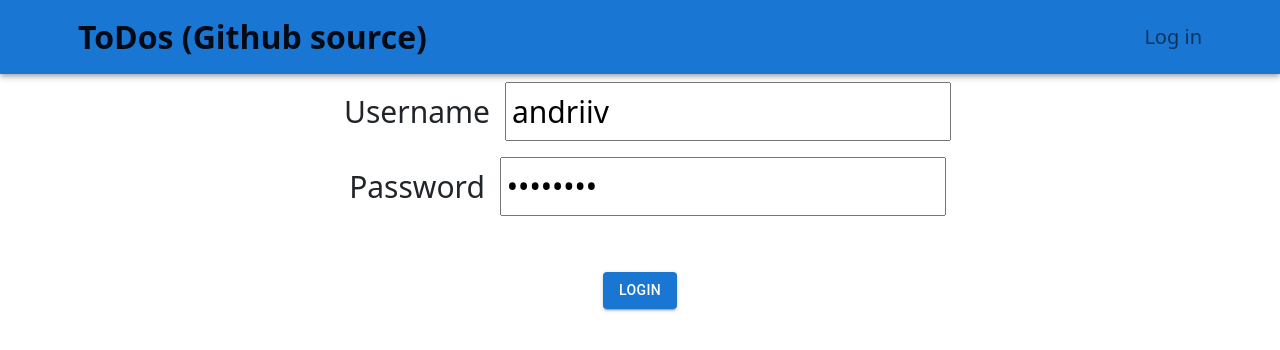
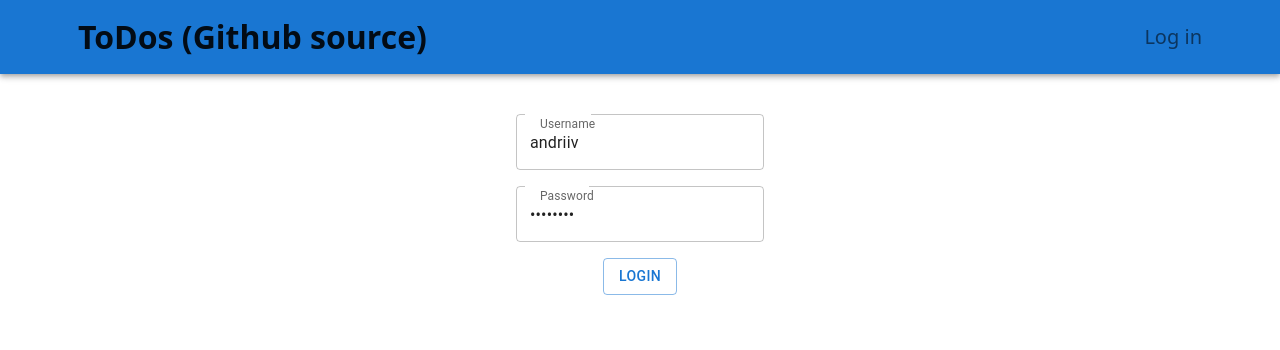
Before and after one commit to roman-andriiv/todo-react, a React (Create React App) app: page / in a window 1280 px wide. Shown: the top 350 px of the page. Built offline with nearby package versions, Linux system fonts and the light colour scheme.

Commit message:
[andriiv] UI fixes#6

```diff
--- a/src/components/todo/ListTodosComponent.jsx
+++ b/src/components/todo/ListTodosComponent.jsx
@@ -6,7 +6,7 @@ import Button from '@mui/material/Button'
 import {IconButton, Snackbar} from "@mui/material"
 import DeleteIcon from '@mui/icons-material/Delete'
 import EditIcon from '@mui/icons-material/Edit'
-import {DataGrid} from "@mui/x-data-grid"
+import {DataGrid, gridClasses, GridToolbarContainer, GridToolbarExport} from "@mui/x-data-grid"
 
 export function ListTodosComponent() {
 
@@ -68,6 +68,15 @@ export function ListTodosComponent() {
         }
     ]
 
+    function CustomToolbar() {
+        return (
+            <GridToolbarContainer
+                className={gridClasses.toolbarContainer}>
+                <GridToolbarExport/>
+            </GridToolbarContainer>
+        )
+    }
+
     return (<div className="container">
         <Button variant="contained" className="btn btn-success m-5" onClick={addTodo}> New ToDo</Button>
         {message && <div className="alert alert-warning">{message}</div>}
@@ -76,7 +85,8 @@ export function ListTodosComponent() {
                 disableSelectionOnClick={true}
                 rows={todos}
                 columns={columns}
-                getRowId={row => row.id}/>
+                getRowId={row => row.id}
+                components={{Toolbar: CustomToolbar}}/>
         </div>
         {/*<div>*/}
         {/*    <table className="table">*/}
--- a/src/components/todo/LoginComponent.jsx
+++ b/src/components/todo/LoginComponent.jsx
@@ -2,6 +2,7 @@ import {useState} from "react"
 import {useNavigate} from "react-router-dom"
 import {useAuth} from "./security/AuthContext"
 import Button from "@mui/material/Button"
+import {Stack, TextField} from "@mui/material"
 
 export function LoginComponent() {
 
@@ -32,24 +33,45 @@ export function LoginComponent() {
     }
 
     return (
-        <div className="Login">
-            {showErrorMessage &&
-                <div className="errorMessage text-danger">Authenticated failed. Please check your credentials</div>}
-
-            <div className="LoginForm">
-                <div>
-                    <label>Username</label>
-                    <input type="text" name="username" value={username} onChange={handleUsernameChange}/>
-                </div>
-                <div>
-                    <label>Password</label>
-                    <input type="password" name="password" value={password} onChange={handlePasswordChange}/>
-                </div>
-                <div>
-                    {/*<button className="btn btn-primary" type="button" name="login" onClick={handleSubmit}>login</button>*/}
-                    <Button variant="contained" className="btn-success btn m-5" onClick={handleSubmit}>login</Button>
-                </div>
-            </div>
+        // <div className="Login">
+        //     {showErrorMessage &&
+        //         <div className="errorMessage text-danger">Authenticated failed. Please check your credentials</div>}
+        //
+        //     <div className="LoginForm">
+        //         <div>
+        //             <label>Username</label>
+        //             <input type="text" name="username" value={username} onChange={handleUsernameChange}/>
+        //         </div>
+        //         <div>
+        //             <label>Password</label>
+        //             <input type="password" name="password" value={password} onChange={handlePasswordChange}/>
+        //         </div>
+        //         <div>
+        //             {/*<button className="btn btn-primary" type="button" name="login" onClick={handleSubmit}>login</button>*/}
+        //             <Button variant="contained" className="btn-success btn m-5" onClick={handleSubmit}>login</Button>
+        //         </div>
+        //     </div>
+        // </div>
+        <div>
+            <Stack spacing={2} alignItems="center" mt={5}>
+                <TextField
+                    name="username"
+                    label="Username"
+                    value={username}
+                    onChange={handleUsernameChange}/>
+                <TextField
+                    type="password"
+                    name="password"
+                    label="Password"
+                    value={password}
+                    onChange={handlePasswordChange}/>
+                <Button
+                    variant="outlined"
+                    color="primary"
+                    onClick={handleSubmit}>
+                    Login
+                </Button>
+            </Stack>
         </div>
     )
 }
--- a/src/components/todo/TodoComponent.jsx
+++ b/src/components/todo/TodoComponent.jsx
@@ -91,12 +91,8 @@ export default function TodoComponent() {
                         <ErrorMessage name="targetDate" component="div" className="alert alert-warning"/>
                         <ErrorMessage name="done" component="div" className="alert alert-warning"/>
                         <Field type="text" className="form-control mb-3" name="description" placeholder="Description"/>
-                        <fieldset>
-                            <Field type="date" className="form-control mb-3" name="targetDate"
-                                   placeholder="Target date"/>
-                        </fieldset>
-                        <Field className="form-control mb-3" name="done"
-                               placeholder={"Is Done? (true/false)"}/>
+                        <Field type="date" className="form-control mb-3" name="targetDate" placeholder="Target date"/>
+                        <Field className="form-control mb-3" name="done" placeholder={"Is Done? (true/false)"}/>
                         <div>
                             <Button type="submit" variant="contained">Save</Button>
                         </div>
--- a/src/components/todo/WelcomeComponent.jsx
+++ b/src/components/todo/WelcomeComponent.jsx
@@ -17,7 +17,7 @@ export function WelcomeComponent() {
         <div className="WelcomeComponent">
             <Button variant="contained" className="btn-success btn m-5" onClick={callWelcome}>My Todos</Button>
             <h1>Welcome to the "ToDos" ReactJS application</h1>
-            <div>You are logged in as "{username}"</div>
+            <div>You are logged in as "{username}" user</div>
         </div>
     )
 }
--- a/src/components/todo/api/ApiClient.jsx
+++ b/src/components/todo/api/ApiClient.jsx
@@ -1,6 +1,6 @@
 import axios from "axios"
 
 export const apiClient = axios.create(
-    {baseURL: 'http://localhost:8080'}
-    // {baseURL: 'http://todo-app-env-1.eba-qqfuc9us.eu-west-3.elasticbeanstalk.com'}
+    // {baseURL: 'http://localhost:8080'}
+    {baseURL: 'http://todo-env.eba-hqc8ajdp.eu-central-1.elasticbeanstalk.com/'}
 )
```
